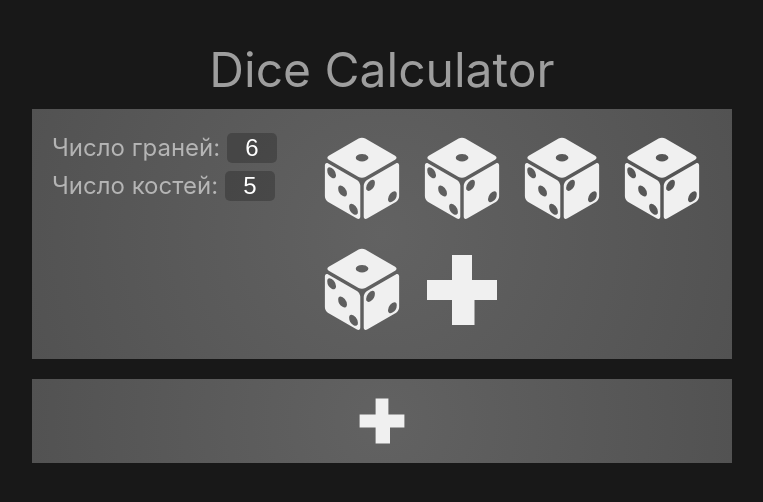
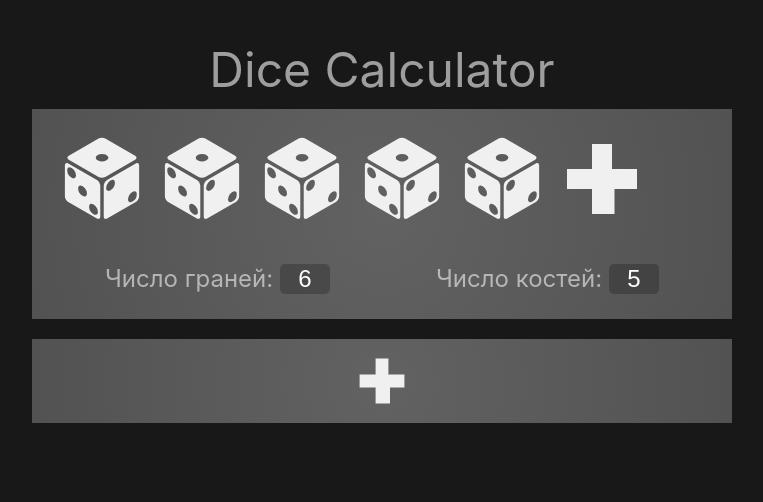
Before and after one commit to a-xalimonov/dice-app, a Vue app: page / in a window 1280 px wide. Shown: the top 502 px of the page, without its empty margins (258-1021 px from the left). Built offline with nearby package versions, Linux system fonts and the light colour scheme.

Commit message:
final commit

```diff
--- a/src/components/DiceController.vue
+++ b/src/components/DiceController.vue
@@ -24,18 +24,22 @@ export default defineComponent({
 <template>
     <div class="main-box">
         <div class="input-panel">
+            <div class="dice-panel">
+                <img v-for="i in diceNumber" @click="diceNumber--" alt="Dice Icon" class="dice-icon"
+                    src="../assets/dice.svg" />
+                <img v-show="diceNumber < 6" @click="diceNumber++" alt="Plus Icon" class="dice-icon"
+                    src="../assets/plus.svg" />
+            </div>
+            <div class="number-input">
                 <p>
                     Число граней:
                     <InputNumber v-model="diceSize" :min="1" :max="20" />
                 </p>
                 <p>
                     Число костей:
-                <InputNumber v-model="diceNumber" :min="1" :max="8" />
+                    <InputNumber v-model="diceNumber" :min="1" :max="6" />
                 </p>
             </div>
-        <div class="dice-panel">
-            <img v-for="i in diceNumber" @click="diceNumber--" alt="Dice Icon" class="dice-icon" src="../assets/dice.svg" />
-            <img v-show="diceNumber < 8" @click="diceNumber++" alt="Plus Icon" class="dice-icon" src="../assets/plus.svg" />
         </div>
     </div>
 </template>
@@ -43,7 +47,7 @@ export default defineComponent({
 <style scoped>
 .main-box {
     width: 700px;
-    height: 250px;
+    height: 210px;
     background: var(--grad-panel-dark);
     margin-bottom: 20px;
     padding: 20px;
@@ -51,8 +55,21 @@ export default defineComponent({
     justify-content: space-between;
 }
 
+.input-panel {
+    width: 100%;
+    display: flex;
+    flex-direction: column;
+    align-items: space-around;
+}
+.number-input {
+    width: 100%;
+    display: flex;
+    justify-content: space-around;
+}
+
 .dice-panel {
-    width: 400px;
+    width: 100%;
+    padding-bottom: 20px;
 }
 
 .dice-icon {
@@ -64,4 +81,5 @@ export default defineComponent({
 .dice-icon:hover {
     opacity: 0.5;
     cursor: pointer;
-}</style>
+}
+</style>
```
Lines whose indentation alone changed are shown as unchanged.
